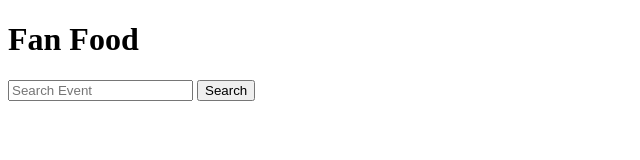
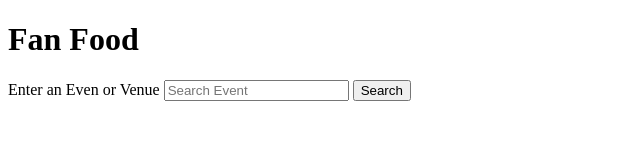
Before and after one commit to masontmorris/fanfood, a plain HTML site: page index.html in a window 1280 px wide. Shown: the whole page, without its empty margins (0-640 px from the left). Drawn offline with Linux system fonts and the light colour scheme.

Commit message:
Search for an event

```diff
--- a/index.html
+++ b/index.html
@@ -15,7 +15,7 @@
 
     <div>
         <form action="">
-            <label for="event-search"></label>
+            <label for="event-search">Enter an Even or Venue</label>
             <input type="textbox" name="event-search" id="event-search" placeholder="Search Event">
             <button id="event-search-submit" type="submit">Search</button>
 
```
